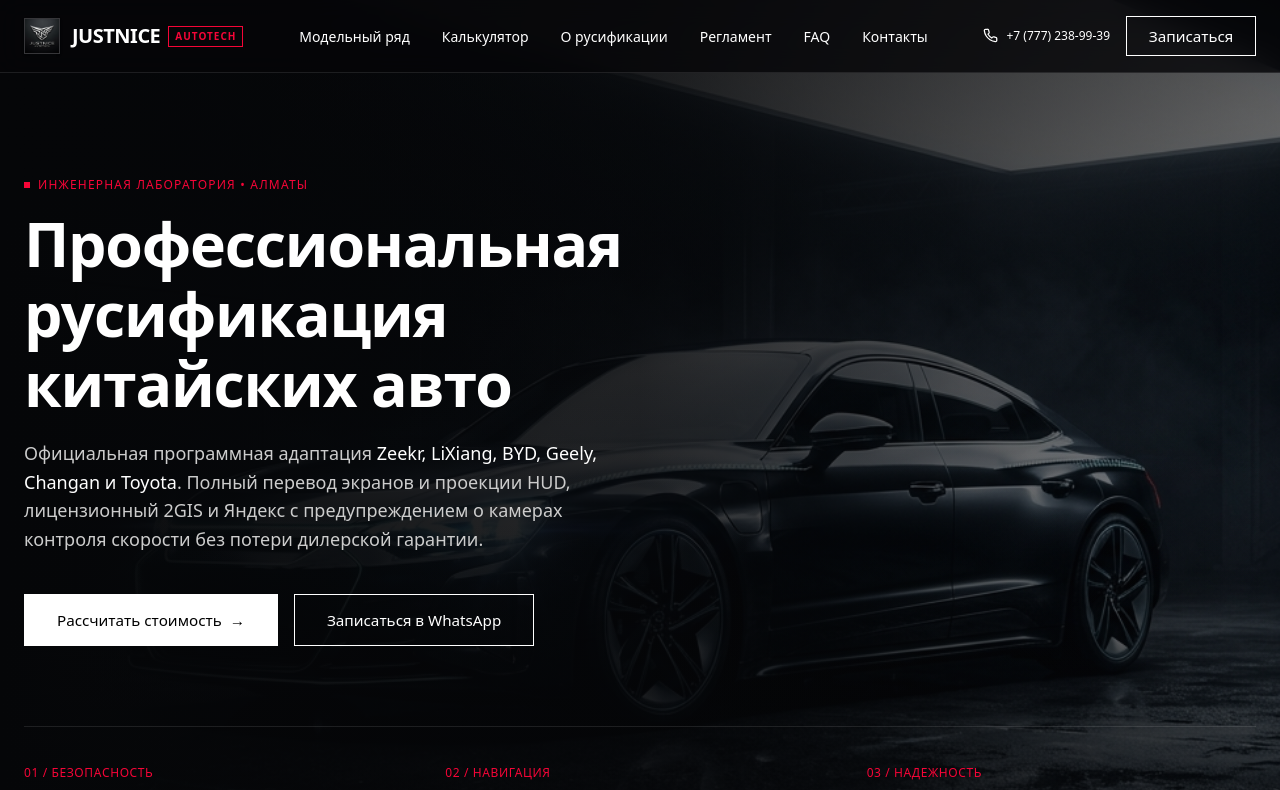
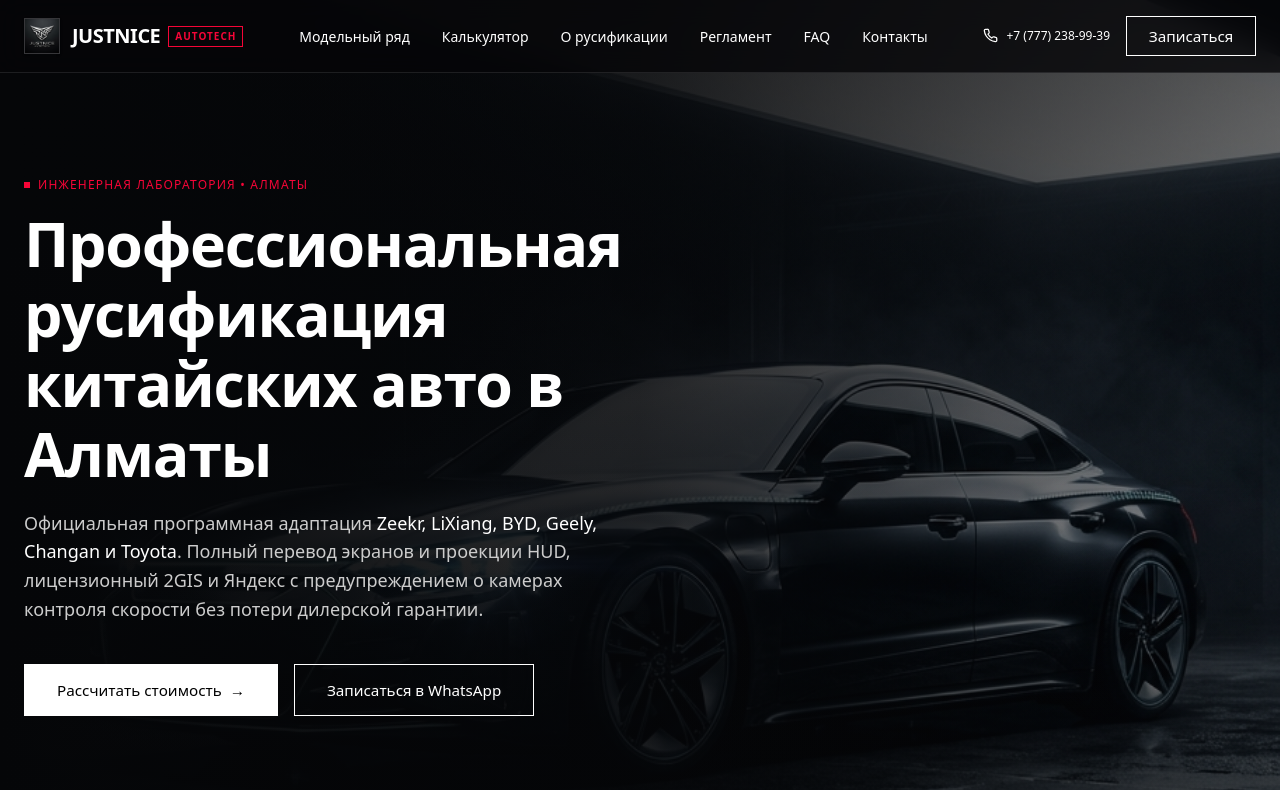
Before and after one commit to Askerka00/justnice, a Nuxt app: page / in a window 1280 px wide. Shown: the top 790 px of the page. Built offline with nearby package versions, Linux system fonts and the light colour scheme.

Commit message:
seo: reinforce exact keyword targeting 'русификация китайских авто в Алматы' in H1 and meta keywords

```diff
--- a/pages/index.vue
+++ b/pages/index.vue
@@ -121,6 +121,10 @@ useHead({
       name: 'description',
       content: 'Профессиональная русификация и прошивка мультимедиа китайских авто в Алматы. Перевод приборки, центральных дисплеев и HUD, 2GIS и Яндекс Навигатор с предупреждением о дорожных камерах «Сергек». 100% сохранение дилерской гарантии.'
     },
+    {
+      name: 'keywords',
+      content: 'русификация китайских авто алматы, прошивка китайских авто алматы, русификация zeekr алматы, русификация monjaro алматы, русификация lixiang алматы, русификация byd алматы, прошивка авто алматы, русификация changan алматы, русификация deepal алматы, русификация tank алматы'
+    },
     { property: 'og:title', content: 'Русификация и прошивка китайских авто в Алматы — Zeekr, Monjaro, Camry 80, BYD' },
     { property: 'og:description', content: 'Официальная русификация и прошивка мультимедиа китайских авто в Алматы. 2GIS, Яндекс Навигатор, гарантия 12 месяцев. Онлайн-расчет стоимости.' },
     { property: 'og:url', content: 'https://www.justnice.me/' },
@@ -163,7 +167,7 @@ useHead({
           </div>
 
           <h1 class="title-lg text-white mb-5">
-            Профессиональная русификация китайских авто
+            Профессиональная русификация китайских авто в Алматы
           </h1>
 
           <p class="text-lg text-[#cccccc] font-light leading-relaxed mb-10 max-w-xl">
```
